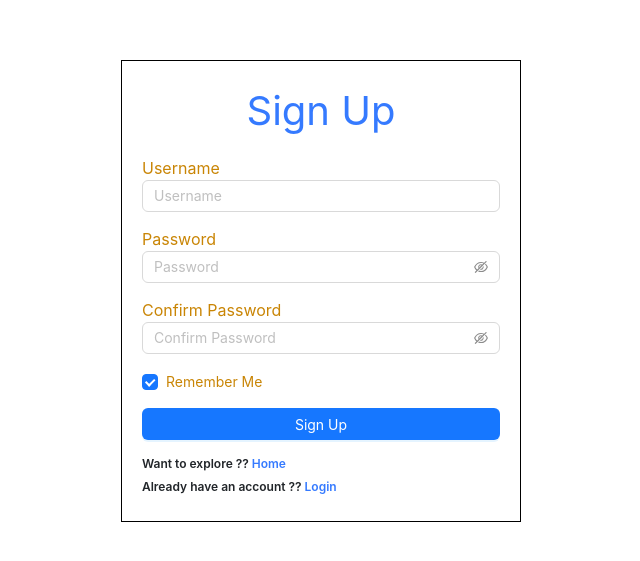
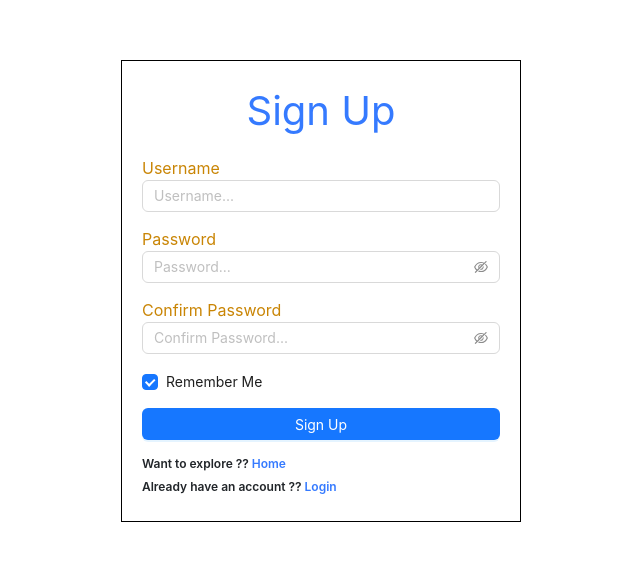
Before and after one commit to DharmilVirani/foodie, a React (Create React App) app: page /signup in a window 1280 px wide. Shown: the part 109-670 px from the top of the page, without its empty margins (319-959 px from the left). Built offline with nearby package versions, Linux system fonts and the light colour scheme.

Commit message:
input field

```diff
--- /dev/null
+++ b/src/Components/InputField.js
@@ -0,0 +1,41 @@
+import React from 'react'
+import { Input } from 'antd'
+
+const InputField = ({
+    name = '',
+    value = '',
+    label = null,
+    error = false,
+    placeholder = '',
+    onChange = undefined,
+    onBlur = undefined,
+    type,
+}) => {
+    const Component = type === 'password' ? Input.Password : Input
+
+    return (
+        <div>
+            {label && <label style={{ color: '#c98505' }}>{label}</label>}
+            <Component
+                status={error ? 'error' : undefined}
+                placeholder={placeholder}
+                value={value}
+                onChange={onChange}
+                name={name}
+                style={{ color: '#c98505', borderColor: error ? '#c98505' : undefined }}
+                onBlur={onBlur}
+            />
+            <span
+                style={{
+                    fontSize: '11px',
+                    color: '#c98505',
+                    marginLeft: '5px',
+                }}
+            >
+                {error}
+            </span>
+        </div>
+    )
+}
+
+export default InputField
--- a/src/Pages/Login/Login.js
+++ b/src/Pages/Login/Login.js
@@ -1,6 +1,8 @@
-import { Button, Checkbox, Input } from 'antd'
+import { Button, Checkbox } from 'antd'
 import React, { useState } from 'react'
 import { Link } from 'react-router-dom'
+
+import InputField from '../../Components/InputField'
 
 const Login = () => {
     const [input, setInput] = useState({
@@ -38,28 +40,27 @@ const Login = () => {
             <div className='login-card-content'>
                 <div className='login-card-title'>Login</div>
                 <div className='login-card-field'>
-                    <label>Username</label>
-                    <Input
-                        status={error.username ? 'error' : undefined}
-                        placeholder='Username'
+                    <InputField
+                        name='username'
                         value={input.username}
-                        onChange={inputChange}
-                        name='username'
-                        onBlur={validateInput}
-                    />
-                    <span className='error-span'>{error.username}</span>
-                </div>
-                <div className='login-card-field'>
-                    <label>Password</label>
-                    <Input.Password
-                        name='password'
-                        status={error.password ? 'error' : undefined}
-                        placeholder='Password'
-                        value={input.password}
+                        label='Username'
+                        error={error.username}
+                        placeholder='Username...'
                         onChange={inputChange}
                         onBlur={validateInput}
                     />
-                    <span className='error-span'>{error.password}</span>
+                </div>
+                <div className='login-card-field'>
+                    <InputField
+                        name='password'
+                        value={input.password}
+                        label='Password'
+                        error={error.password}
+                        placeholder='Password...'
+                        onChange={inputChange}
+                        onBlur={validateInput}
+                        type='password'
+                    />
                 </div>
                 <div className='login-card-field'>
                     <Checkbox checked={rememberMe} onChange={myFunction}>
--- a/src/Pages/Login/Signup.js
+++ b/src/Pages/Login/Signup.js
@@ -1,6 +1,8 @@
-import { Button, Checkbox, Input } from 'antd'
+import { Button, Checkbox } from 'antd'
 import React, { useState } from 'react'
 import { Link } from 'react-router-dom'
+
+import InputField from '../../Components/InputField'
 
 const Signup = () => {
     const [input, setInput] = useState({
@@ -43,40 +45,39 @@ const Signup = () => {
             <div className='login-card-content'>
                 <div className='login-card-title'>Sign Up</div>
                 <div className='login-card-field'>
-                    <label>Username</label>
-                    <Input
-                        status={error.username ? 'error' : undefined}
-                        placeholder='Username'
+                    <InputField
+                        name='username'
                         value={input.username}
-                        onChange={inputChange}
-                        name='username'
-                        onBlur={validateInput}
-                    />
-                    <span className='error-span'>{error.username}</span>
-                </div>
-                <div className='login-card-field'>
-                    <label>Password</label>
-                    <Input.Password
-                        name='password'
-                        status={error.password ? 'error' : undefined}
-                        placeholder='Password'
-                        value={input.password}
+                        label='Username'
+                        error={error.username}
+                        placeholder='Username...'
                         onChange={inputChange}
                         onBlur={validateInput}
                     />
-                    <span className='error-span'>{error.password}</span>
                 </div>
                 <div className='login-card-field'>
-                    <label>Confirm Password</label>
-                    <Input.Password
-                        name='confirmPassword'
-                        status={error.confirmPassword ? 'error' : undefined}
-                        placeholder='Confirm Password'
-                        value={input.confirmPassword}
+                    <InputField
+                        name='password'
+                        value={input.password}
+                        label='Password'
+                        error={error.password}
+                        placeholder='Password...'
                         onChange={inputChange}
                         onBlur={validateInput}
+                        type='password'
                     />
-                    <span className='error-span'>{error.confirmPassword}</span>
+                </div>
+                <div className='login-card-field'>
+                    <InputField
+                        name='confirmPassword'
+                        value={input.confirmPassword}
+                        label='Confirm Password'
+                        error={error.confirmPassword}
+                        placeholder='Confirm Password...'
+                        onChange={inputChange}
+                        onBlur={validateInput}
+                        type='password'
+                    />
                 </div>
                 <div className='login-card-field'>
                     <Checkbox checked={rememberMe} onChange={myFunction}>
--- a/src/Pages/Login/login.css
+++ b/src/Pages/Login/login.css
@@ -23,16 +23,6 @@
     margin-bottom: 5px;
 }
 
-.login-card-field label {
-    color: #c98505;
-}
-
-.login-card-field .error-span {
-    font-size: 11px;
-    color: red;
-    margin-left: 5px;
-}
-
 .login-card-field a {
     color: #357aff;
     text-decoration: none;
```
